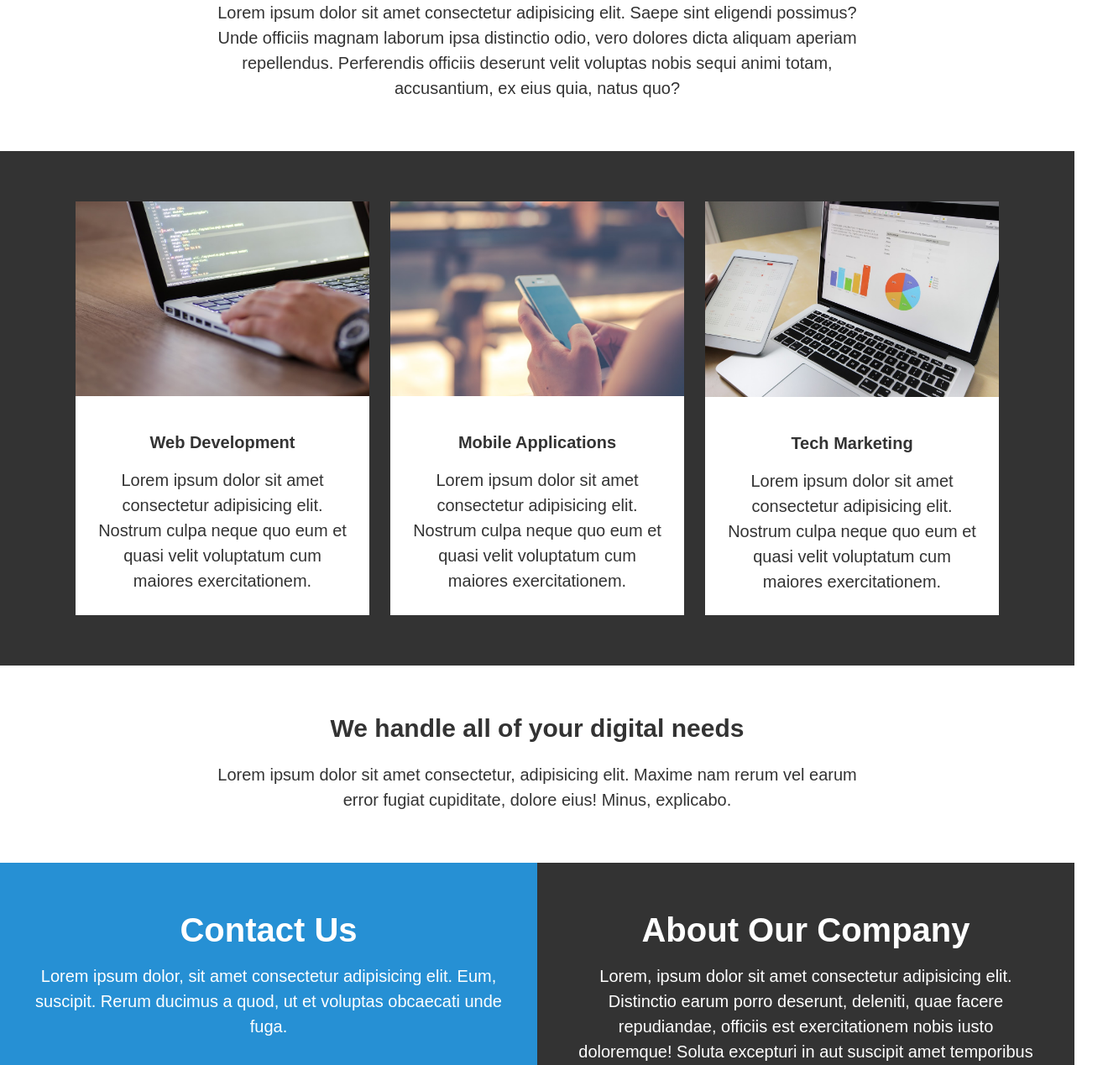
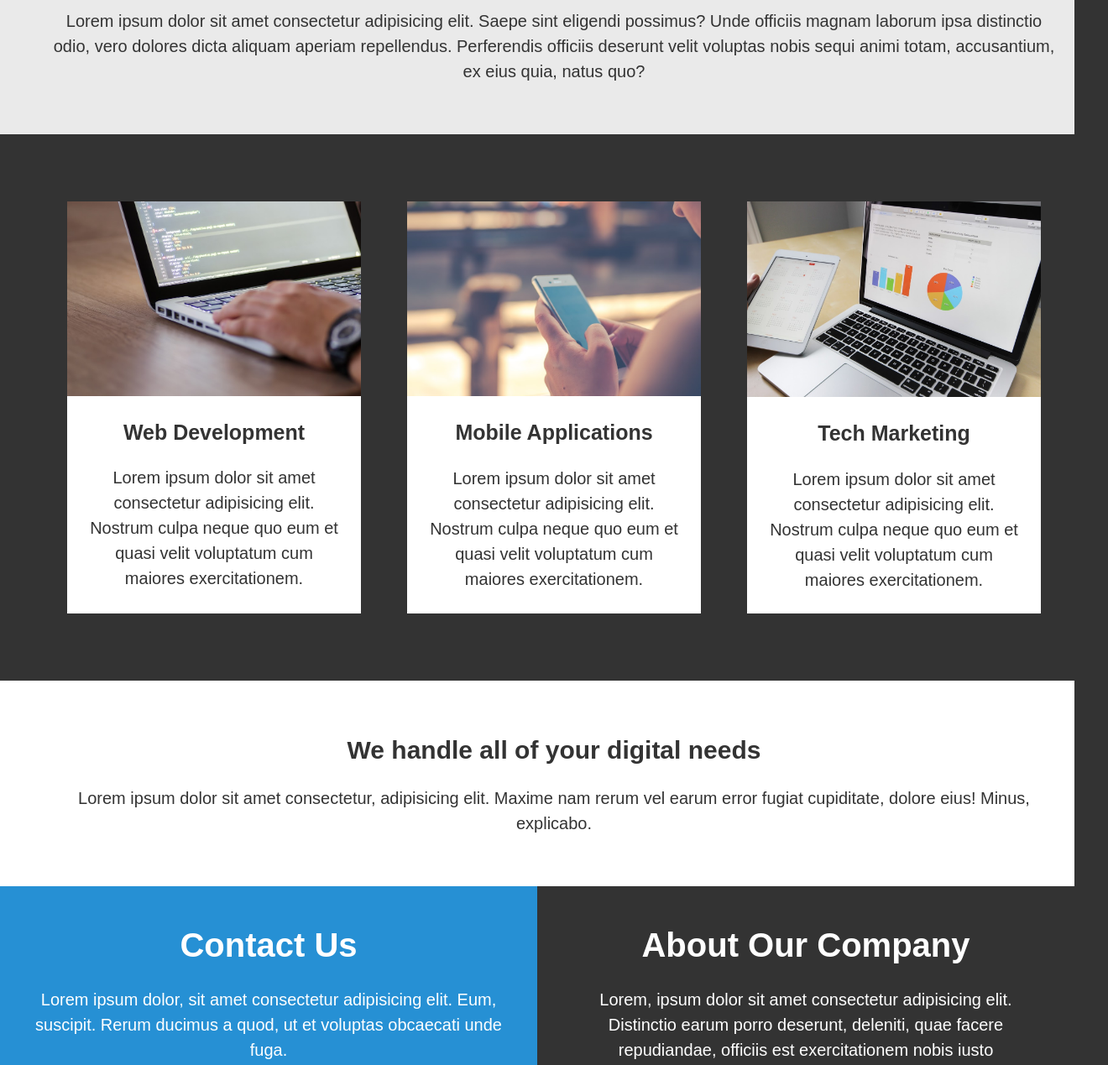
Before and after one commit to AnastasiaSneshko/Flex-site, a plain HTML site: page Flex-site/index.html in a window 1280 px wide. Shown: the part 565-1834 px from the top of the page at 84% size, 1320 px wide, since content can reach past the window. Drawn offline with Linux system fonts and the light colour scheme.

Commit message:
Fix style.css

```diff
--- a/Flex-site/css/style.css
+++ b/Flex-site/css/style.css
@@ -1,42 +1,59 @@
 body {
   color: #333;
+  background-color: #333;
   font-family: Arial, Helvetica, sans-serifs;
+  line-height: 1.5;
 }
 
-.section {
-  width: 800px;
+.wrapper {
+  width: 1200px;
   text-align: center;
   margin: 0 auto;
   padding: 60px;
 }
 
+.bold {
+  font-weight: 800;
+  margin-bottom: 20px;
+}
+
 .header {
-  height: 450px;
+  min-height: 450px;
   color: white;
   display: flex;
   flex-direction: column;
   justify-content: center;
   align-items: center;
+  position: relative;
+}
+
+.header:before {
+  content: "";
   background-image: url(../images/header.png);
   background-repeat: no-repeat;
   background-size: cover;
   background-position: center;
+  position: absolute;
+  top: 0;
+  left: 0;
+  right: 0;
+  bottom: 0;
+  z-index: -1;
+  opacity: 0.5;
 }
 
 .header-title {
   font-size: 40px;
-  font-weight: 900;
 }
 
 .header-text {
   font-size: 20px;
-  line-height: 1.5;
-  margin: 25px 0;
+  margin-bottom: 20px;
 }
 
 .header-button {
   font-size: 20px;
-  padding: 25px 40px;
+  padding: 20px 25px;
   background-color: #333;
   color: #fff;
   border: 1px solid #666;
@@ -48,59 +65,64 @@ body {
   color: #333;
 }
 
+.application-section {
+  background-color: #eaeaea;
+}
+
 .section-title{
   font-size: 30px;
-  font-weight: 900;
 }
 
 .section-text{
   font-size: 20px;
-  line-height: 1.5;
-  margin-top: 25px;
 }
 
-.card {
-  background-color: #333;
-  padding: 60px;
+.flex-wrapper {
   display: flex;
-  justify-content: center;
+  justify-content: space-between;
+}
+
+.cards-section {
+  position: relative;
+}
+
+.hidden-title {
+  position: absolute;
+  left: -200%;
 }
 
 .card-item {
   background-color: #fff;
-  overflow: hidden;
-  text-overflow: ellipsis;
-  max-width: 350px;
-  margin-left: 25px;
-}
-
-.card-item:first-child {
-  margin-left: 0;
+  width: 350px;
+  margin: 20px;
 }
 
 .card-image {
-  width: 350px;
+  display: block;
+  width: 100%;
   object-fit: cover;
   object-position: center;
 }
 
-.card-contain {
+.card-content {
   text-align: center;
   padding: 25px;
 }
 
 .card-title {
-  font-size: 20px;
-  padding: 20px 0;
-  font-weight: 900;
+  font-size: 25px;
 }
 
 .card-text {
   font-size: 20px;
-  line-height: 1.5;
 }
 
-.information {
+.digital-section {
+  background-color: #ffffff;
+}
+
+
+.information-section {
   display: flex;
   justify-content: space-between;
 }
@@ -123,26 +145,23 @@ body {
 .info-title {
   color: white;
   font-size: 40px;
-  font-weight: 700;
-  padding: 20px;
 }
 
 .info-text,
 .contact-mail {
   color: white;
   font-size: 20px;
-  line-height: 1.5;
 }
 
 .contact-mail {
-margin-top: 25px;
+  margin-top: 25px;
 }
 
 .footer {
   background-color: #000;
   display: flex;
   justify-content: space-around;
-  padding: 50px;
+  padding: 25px;
   color: #fff;
   font-size: 20px;
 }
--- a/Flex-site/index.html
+++ b/Flex-site/index.html
@@ -10,54 +10,68 @@
 </head>
 <body>
   <header class="header">
-    <div class="section">
-      <h1 class="header-title">Welcome to Acme Web Solutions</h1>
+    <div class="wrapper">
+      <h1 class="header-title bold">Welcome to Acme Web Solutions</h1>
       <p class="header-text">Lorem ipsum, dolor sit amet consectetur adipisicing elit. Adipisci eum error earum soluta voluptatum nisi laboriosam eos saepe asperiores dolorum.</p>
       <button class="header-button">Read More</button>
     </div>
   </header>
   <main>
-    <section class="application section">
-      <h2 class="section-title">Web & Application Development</h2>
-      <p class="section-text">
+    <section class="application-section">
+      <div class="wrapper">
+        <h2 class="section-title bold">Web & Application Development</h2>
+        <p class="section-text">
         Lorem ipsum dolor sit amet consectetur adipisicing elit. Saepe sint eligendi possimus? Unde officiis magnam laborum ipsa distinctio odio, vero dolores dicta aliquam aperiam repellendus. Perferendis officiis deserunt velit voluptas nobis sequi animi totam, accusantium, ex eius quia, natus quo?</p>
+      </div>
     </section>
-
-    <div class="card">
+    <section class="cards-section">
+      <h2 class="section-title hidden-title">Our work</h2>
+      <div class="wrapper flex-wrapper">
         <section class="card-item">
-          <img class="card-image" src="./images/photo1.jpeg" alt="card-one">
-          <div class="card-contain">
-            <h3 class="card-title">Web Development</h3>
+          <div class="img-wrapper">
+            <img class="card-image" src="./images/photo1.jpeg" alt="card-image">
+          </div>
+          <div class="card-content">
+            <h3 class="card-title bold">Web Development</h3>
             <p class="card-text">Lorem ipsum dolor sit amet consectetur adipisicing elit. Nostrum culpa neque quo eum et quasi velit voluptatum cum maiores exercitationem.</p>
           </div>
         </section>
         <section class="card-item">
-          <img class="card-image" src="./images/photo2.jpeg" alt="card-one">
-          <div class="card-contain">
-            <h3 class="card-title">Mobile Applications</h3>
+          <div class="img-wrapper">
+            <img class="card-image" src="./images/photo2.jpeg" alt="card-image">
+          </div>
+          <div class="card-content">
+            <h3 class="card-title bold">Mobile Applications</h3>
             <p class="card-text">Lorem ipsum dolor sit amet consectetur adipisicing elit. Nostrum culpa neque quo eum et quasi velit voluptatum cum maiores exercitationem.</p>
           </div>
         </section>
         <section class="card-item">
-          <img class="card-image" src="./images/photo3.jpeg" alt="card-one">
-          <div class="card-contain">
-            <h3 class="card-title">Tech Marketing</h3>
+          <div class="img-wrapper">
+            <img class="card-image" src="./images/photo3.jpeg" alt="card-image">
+          </div>
+          <div class="card-content">
+            <h3 class="card-title bold">Tech Marketing</h3>
             <p class="card-text">Lorem ipsum dolor sit amet consectetur adipisicing elit. Nostrum culpa neque quo eum et quasi velit voluptatum cum maiores exercitationem.</p>
           </div>
         </section>
-    </div>
-    <section class="digital section">
-      <h2 class="section-title">We handle all of your digital needs</h2>
+      </div>
+    </section>
+
+    <section class="digital-section">
+      <div class="wrapper">
+        <h2 class="section-title bold">We handle all of your digital needs</h2>
       <p class="section-text">Lorem ipsum dolor sit amet consectetur, adipisicing elit. Maxime nam rerum vel earum error fugiat cupiditate, dolore eius! Minus, explicabo.</p>
+      </div>
     </section>
-    <section class="information">
+
+    <section class="information-section">
       <div class="contact-us">
-        <h2 class="info-title">Contact Us</h2>
+        <h2 class="info-title bold">Contact Us</h2>
         <p class="info-text">Lorem ipsum dolor, sit amet consectetur adipisicing elit. Eum, suscipit. Rerum ducimus a quod, ut et voluptas obcaecati unde fuga.</p>
         <p class="contact-mail">contact@acmewebsolutions.test</p>
       </div>
       <div class="about-us">
-        <h2 class="info-title">About Our Company</h2>
+        <h2 class="info-title bold">About Our Company</h2>
         <p class="info-text">Lorem, ipsum dolor sit amet consectetur adipisicing elit. Distinctio earum porro deserunt, deleniti, quae facere repudiandae, officiis est exercitationem nobis iusto doloremque! Soluta excepturi in aut suscipit amet temporibus quo?</p>
       </div>
     </section>
```
